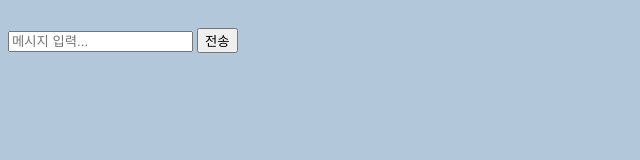
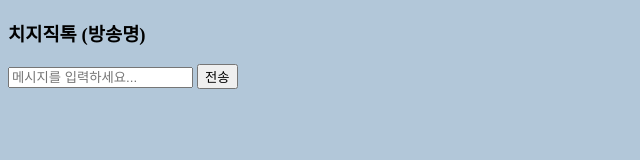
Before and after one commit to kogasa4875/ChzzkChat, a plain HTML site: page index.html in a window 1280 px wide. Shown: the whole page, without its empty margins (0-640 px from the left). Drawn offline with Linux system fonts and the light colour scheme.

Commit message:
Update index.html

```diff
--- a/index.html
+++ b/index.html
@@ -2,16 +2,18 @@
 <html lang="ko">
 <head>
     <meta charset="UTF-8">
-    <title>치지직톡</title>
+    <meta name="viewport" content="width=device-width, initial-scale=1.0"> <title>치지직톡</title>
     <link rel="stylesheet" href="style.css">
 </head>
 <body>
-    <div class="chat-container">
-        <div class="chat-messages"></div>
-    </div>
-    <div class="chat-input-area">
-        <input type="text" placeholder="메시지 입력...">
-        <button>전송</button>
+    <div class="chat-wrapper"> <div class="chat-header">
+            <h3>치지직톡 (방송명)</h3> </div>
+        <div class="chat-messages">
+            </div>
+        <div class="chat-input-area">
+            <input type="text" id="chat-input" placeholder="메시지를 입력하세요...">
+            <button id="send-button">전송</button>
+        </div>
     </div>
     <script src="main.js"></script>
 </body>
```
